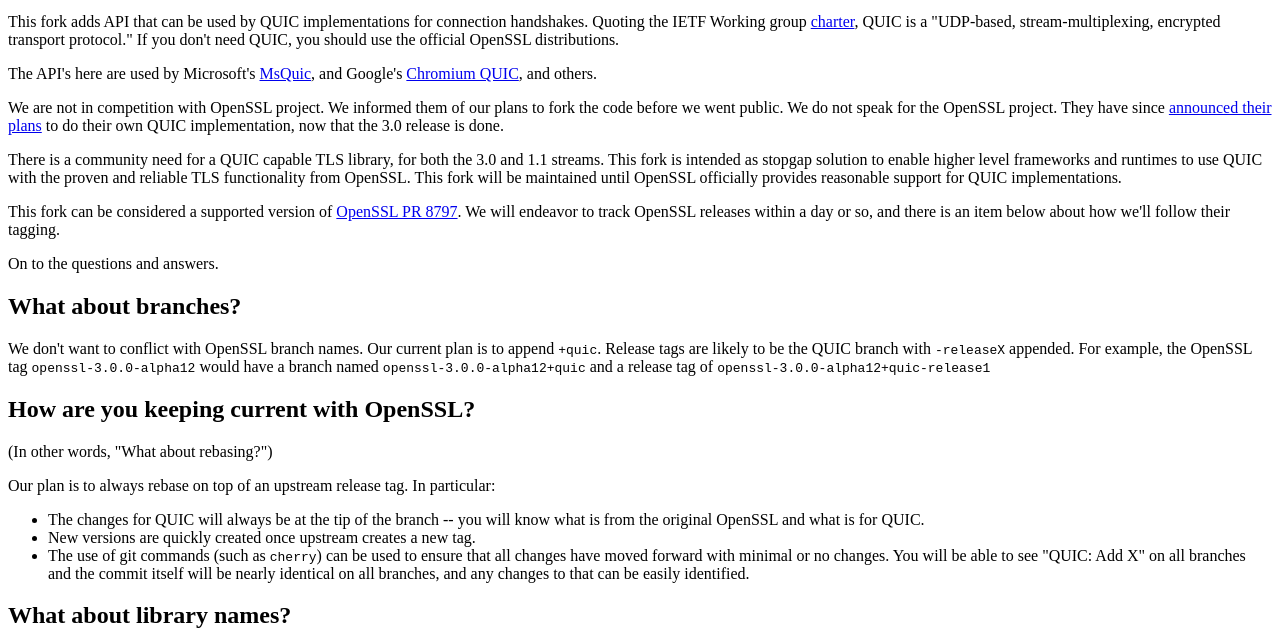
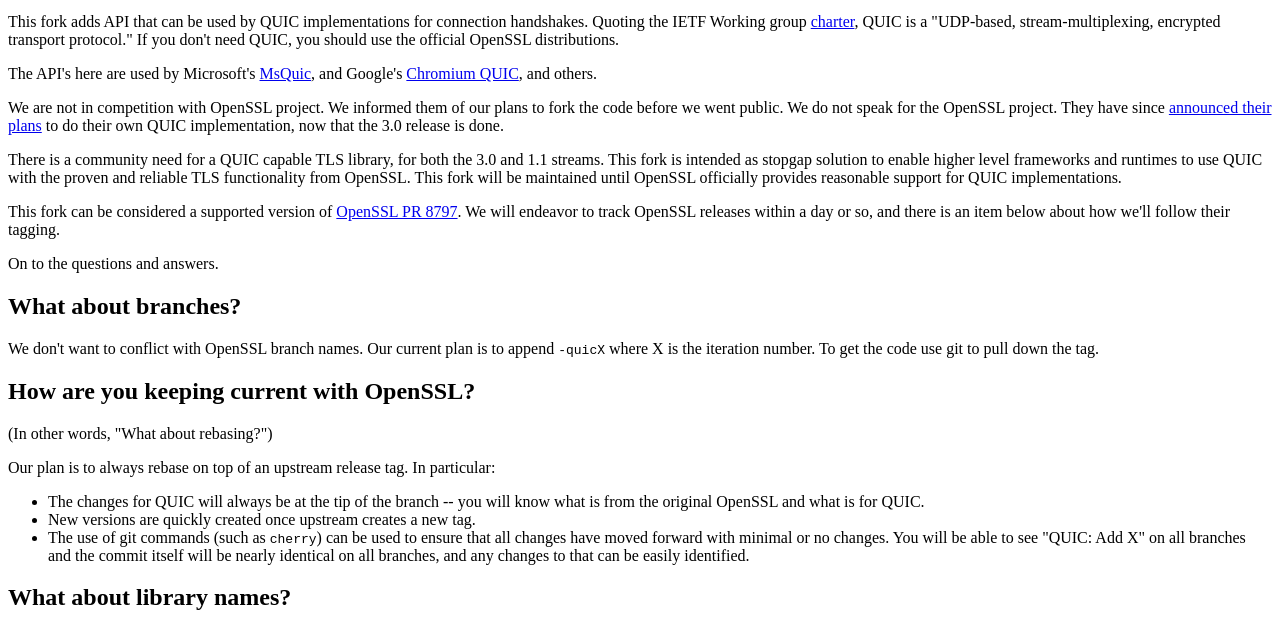
Before and after one commit to quictls/quictls.github.io, a plain HTML site: page index.html in a window 1280 px wide. Shown: the part 119-747 px from the top of the page. Drawn offline with Linux system fonts and the light colour scheme.

Commit message:
Describe current release and tagging strategy
Closes issue #120

```diff
--- a/index.html
+++ b/index.html
@@ -23,7 +23,7 @@ This fork is intended as stopgap solution to enable higher level frameworks and
 <p>This fork can be considered a supported version of <a href="https://github.com/openssl/openssl/pull/8797">OpenSSL PR 8797</a>. We will endeavor to track OpenSSL releases within a day or so, and there is an item below about how we'll follow their tagging.</p>
 <p>On to the questions and answers.</p>
 <h2 id="what-about-branches">What about branches?</h2>
-<p>We don't want to conflict with OpenSSL branch names. Our current plan is to append <code>+quic</code>. Release tags are likely to be the QUIC branch with <code>-releaseX</code> appended. For example, the OpenSSL tag <code>openssl-3.0.0-alpha12</code> would have a branch named <code>openssl-3.0.0-alpha12+quic</code> and a release tag of <code>openssl-3.0.0-alpha12+quic-release1</code></p>
+<p>We don't want to conflict with OpenSSL branch names. Our current plan is to append <code>-quicX</code> where X is the iteration number. To get the code use git to pull down the tag.
 <h2 id="how-are-you-keeping-current-with-openssl">How are you keeping current with OpenSSL?</h2>
 <p>(In other words, &quot;What about rebasing?&quot;)</p>
 <p>Our plan is to always rebase on top of an upstream release tag. In particular:</p>
```
